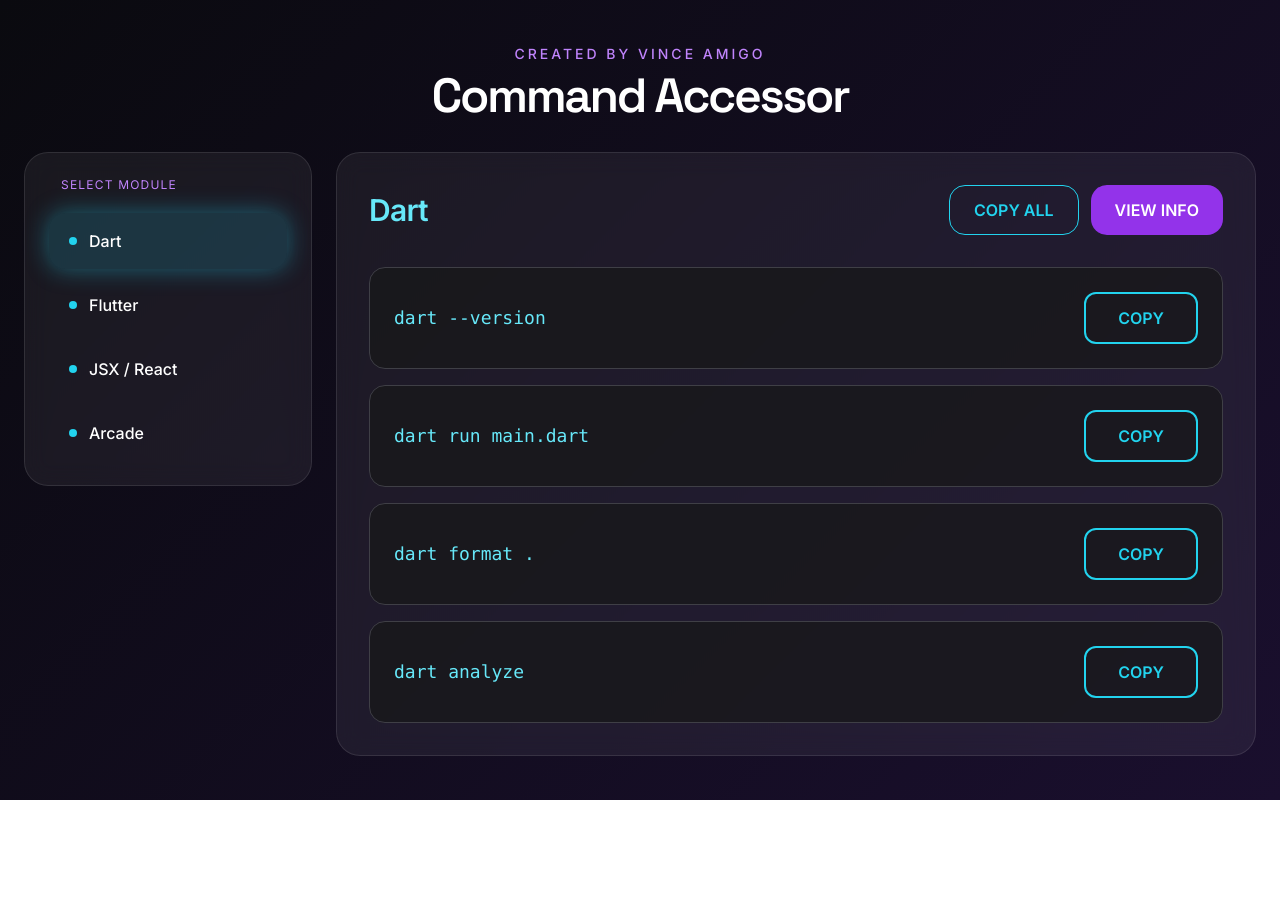
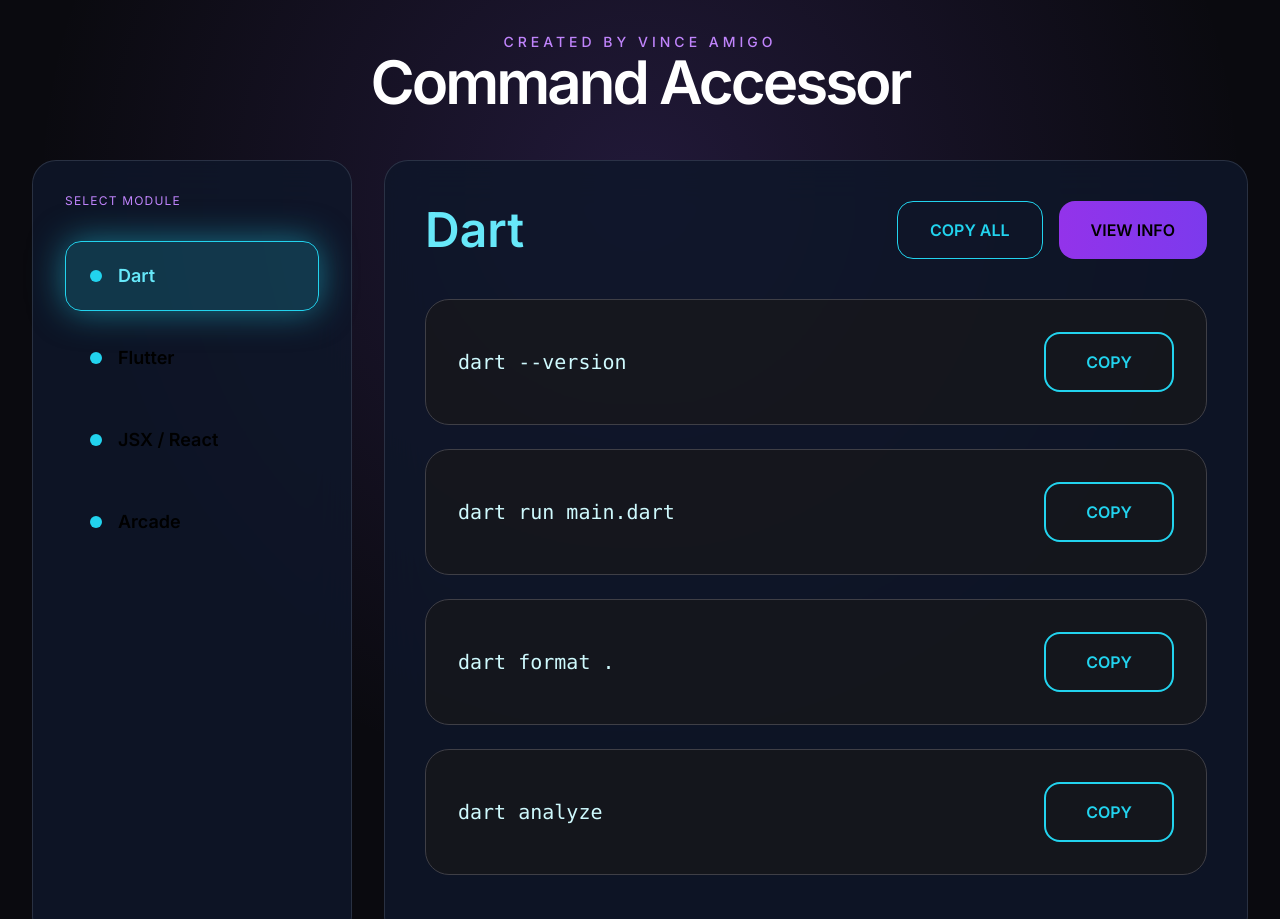
Before and after one commit to venzvideos/My-commands-2, a plain HTML site: page index.html in a window 1280 px wide. Shown: the top 919 px of the page. Before the commit the page ends 800 px from the top, so only its background shows below. Drawn offline with nearby package versions, Linux system fonts and the light colour scheme.

Commit message:
Update index.html

```diff
--- a/index.html
+++ b/index.html
@@ -3,178 +3,132 @@
 <head>
   <meta charset="UTF-8" />
   <meta name="viewport" content="width=device-width, initial-scale=1.0"/>
-  <title>Command Accessor • by Vince Amigo</title>
+  <title>Command Accessor — Vince Amigo</title>
   <script src="https://cdn.tailwindcss.com"></script>
   <link rel="stylesheet" href="https://cdnjs.cloudflare.com/ajax/libs/font-awesome/6.6.0/css/all.min.css"/>
   <style>
-    @import url('https://fonts.googleapis.com/css2?family=Inter:wght@400;500;600&family=Space+Grotesk:wght@500;600&display=swap');
+    @import url('https://fonts.googleapis.com/css2?family=Inter:wght@400;500;600&family=Space+Grotesk:wght@500;600;700&display=swap');
 
     body {
       font-family: 'Inter', sans-serif;
-      background: linear-gradient(135deg, #0a0a0f 0%, #1a0f2e 100%);
+      background: radial-gradient(circle at 50% 20%, rgba(139, 92, 246, 0.18), transparent 60%),
+                  #0a0a0f;
+      min-height: 100vh;
     }
-    .title-font { font-family: 'Space Grotesk', sans-serif; }
+
+    .glass {
+      background: rgba(15, 23, 42, 0.85);
+      backdrop-filter: blur(20px);
+      border: 1px solid rgba(148, 163, 184, 0.2);
+    }
 
     .module {
-      transition: all 0.3s cubic-bezier(0.4, 0, 0.2, 1);
+      transition: all 0.4s cubic-bezier(0.23, 1, 0.32, 1);
     }
     .module.active {
-      background: rgba(34, 211, 238, 0.15);
-      border-color: #22d3ee;
-      box-shadow: 0 0 25px rgba(34, 211, 238, 0.4);
+      background: rgba(34, 211, 238, 0.18);
+      border: 1px solid #22d3ee;
+      box-shadow: 0 0 35px rgba(34, 211, 238, 0.5);
+      color: #67e8f9;
     }
-    .glass {
-      background: rgba(255, 255, 255, 0.06);
-      backdrop-filter: blur(12px);
-      border: 1px solid rgba(255, 255, 255, 0.1);
+
+    .glow-btn {
+      transition: all 0.4s cubic-bezier(0.23, 1, 0.32, 1);
+    }
+    .glow-btn:hover {
+      box-shadow: 0 0 30px #22d3ee;
+      transform: translateY(-2px);
     }
   </style>
 </head>
-<body class="min-h-screen text-white flex items-center justify-center p-6">
+<body class="flex items-center justify-center p-8">
   <div class="max-w-7xl w-full">
-    <!-- Header -->
-    <div class="text-center mb-8">
-      <p class="text-purple-400 text-sm tracking-[3px] font-medium">CREATED BY VINCE AMIGO</p>
-      <h1 class="title-font text-5xl font-semibold tracking-tighter mt-2">Command Accessor</h1>
+    <div class="text-center mb-12">
+      <p class="text-purple-400 tracking-[4px] text-sm font-medium">CREATED BY VINCE AMIGO</p>
+      <h1 class="text-6xl font-bold tracking-tighter text-white">Command Accessor</h1>
     </div>
 
-    <div class="flex gap-6">
+    <div class="flex gap-8">
       <!-- Sidebar -->
-      <div class="w-72 glass rounded-3xl p-6 h-fit">
-        <h2 class="text-purple-400 text-xs tracking-widest mb-5 pl-3">SELECT MODULE</h2>
+      <div class="w-80 glass rounded-3xl p-8">
+        <h2 class="text-purple-400 text-xs tracking-widest mb-8">SELECT MODULE</h2>
 
-        <div onclick="switchModule(0)" class="module active flex items-center gap-3 px-5 py-4 rounded-2xl cursor-pointer mb-2">
-          <div class="w-2 h-2 bg-cyan-400 rounded-full"></div>
-          <span class="font-medium">Dart</span>
+        <div onclick="switchModule(0)" class="module active px-6 py-5 rounded-2xl cursor-pointer mb-3 flex items-center gap-4 border border-transparent">
+          <div class="w-3 h-3 bg-cyan-400 rounded-full"></div>
+          <span class="font-semibold text-lg">Dart</span>
         </div>
-        <div onclick="switchModule(1)" class="module flex items-center gap-3 px-5 py-4 rounded-2xl cursor-pointer mb-2">
-          <div class="w-2 h-2 bg-cyan-400 rounded-full"></div>
-          <span class="font-medium">Flutter</span>
+        <div onclick="switchModule(1)" class="module px-6 py-5 rounded-2xl cursor-pointer mb-3 flex items-center gap-4 border border-transparent">
+          <div class="w-3 h-3 bg-cyan-400 rounded-full"></div>
+          <span class="font-semibold text-lg">Flutter</span>
         </div>
-        <div onclick="switchModule(2)" class="module flex items-center gap-3 px-5 py-4 rounded-2xl cursor-pointer mb-2">
-          <div class="w-2 h-2 bg-cyan-400 rounded-full"></div>
-          <span class="font-medium">JSX / React</span>
+        <div onclick="switchModule(2)" class="module px-6 py-5 rounded-2xl cursor-pointer mb-3 flex items-center gap-4 border border-transparent">
+          <div class="w-3 h-3 bg-cyan-400 rounded-full"></div>
+          <span class="font-semibold text-lg">JSX / React</span>
         </div>
-        <div onclick="switchModule(3)" class="module flex items-center gap-3 px-5 py-4 rounded-2xl cursor-pointer">
-          <div class="w-2 h-2 bg-cyan-400 rounded-full"></div>
-          <span class="font-medium">Arcade</span>
+        <div onclick="switchModule(3)" class="module px-6 py-5 rounded-2xl cursor-pointer flex items-center gap-4 border border-transparent">
+          <div class="w-3 h-3 bg-cyan-400 rounded-full"></div>
+          <span class="font-semibold text-lg">Arcade</span>
         </div>
       </div>
 
       <!-- Main Panel -->
-      <div class="flex-1 glass rounded-3xl p-8" id="main-panel">
-        <!-- Content will be injected by JavaScript -->
-      </div>
+      <div class="flex-1 glass rounded-3xl p-10" id="main-panel"></div>
     </div>
   </div>
 
   <script>
-    const modules = [
-      {
-        name: "Dart",
-        commands: [
-          { cmd: "dart --version", label: "Check Version" },
-          { cmd: "dart run main.dart", label: "Run Project" },
-          { cmd: "dart format .", label: "Format Code" },
-          { cmd: "dart analyze", label: "Analyze" }
-        ]
-      },
-      {
-        name: "Flutter",
-        commands: [
-          { cmd: "flutter doctor", label: "Health Check" },
-          { cmd: "flutter pub get", label: "Get Packages" },
-          { cmd: "flutter run", label: "Run App" },
-          { cmd: "flutter build apk", label: "Build APK" }
-        ]
-      },
-      {
-        name: "JSX / React",
-        commands: [
-          { cmd: "npm install", label: "Install Dependencies" },
-          { cmd: "npm run dev", label: "Start Dev Server" },
-          { cmd: "npm start", label: "Start Production" },
-          { cmd: "npm run build", label: "Build Project" }
-        ]
-      },
-      {
-        name: "Arcade",
-        commands: [
-          { cmd: "arcade start", label: "Start Arcade" },
-          { cmd: "arcade deploy", label: "Deploy" }
-        ]
-      }
+    const data = [
+      {name: "Dart", cmds: ["dart --version", "dart run main.dart", "dart format .", "dart analyze"]},
+      {name: "Flutter", cmds: ["flutter doctor", "flutter pub get", "flutter run", "flutter build apk"]},
+      {name: "JSX / React", cmds: ["npm install", "npm run dev", "npm start", "npm run build"]},
+      {name: "Arcade", cmds: ["arcade start", "arcade deploy"]}
     ];
 
-    function switchModule(index) {
-      const panel = document.getElementById('main-panel');
-      const mod = modules[index];
-
+    function switchModule(n) {
+      const mod = data[n];
       let html = `
-        <div class="flex justify-between items-center mb-8">
-          <h2 class="text-3xl font-semibold tracking-tight text-cyan-300">${mod.name}</h2>
-          <div class="flex gap-3">
-            <button onclick="copyAll(${index})"
-                    class="px-6 py-3 border border-cyan-400 text-cyan-400 rounded-2xl hover:bg-cyan-400 hover:text-black transition-all font-semibold">
-              COPY ALL
-            </button>
-            <button onclick="alert('More info coming soon!')"
-                    class="px-6 py-3 bg-purple-600 hover:bg-purple-500 rounded-2xl transition-all font-semibold">
-              VIEW INFO
-            </button>
+        <div class="flex justify-between items-center mb-10">
+          <h2 class="text-5xl font-bold text-cyan-300">${mod.name}</h2>
+          <div class="flex gap-4">
+            <button onclick="copyAll(${n})" class="glow-btn px-8 py-4 border border-cyan-400 text-cyan-400 rounded-2xl font-semibold">COPY ALL</button>
+            <button onclick="alert('More documentation coming soon!')" class="glow-btn px-8 py-4 bg-gradient-to-r from-purple-600 to-violet-600 rounded-2xl font-semibold">VIEW INFO</button>
           </div>
         </div>
-
-        <div class="space-y-4">
       `;
 
-      mod.commands.forEach(item => {
+      mod.cmds.forEach(cmd => {
         html += `
-          <div class="group bg-zinc-900/80 border border-zinc-700 hover:border-cyan-500 rounded-2xl p-6 flex justify-between items-center transition-all">
-            <div>
-              <code class="text-cyan-300 text-lg">${item.cmd}</code>
-            </div>
-            <button onclick="copyCommand('${item.cmd}')"
-                    class="px-8 py-3 bg-transparent border-2 border-cyan-400 text-cyan-400 rounded-xl hover:bg-cyan-400 hover:text-black font-bold transition-all">
-              COPY
-            </button>
+          <div class="bg-zinc-900/70 border border-zinc-700 hover:border-cyan-400 rounded-3xl p-8 flex justify-between items-center mb-6 transition-all">
+            <code class="text-xl font-mono text-cyan-100">${cmd}</code>
+            <button onclick="copy('${cmd}')" class="glow-btn px-10 py-4 border-2 border-cyan-400 text-cyan-400 rounded-2xl font-bold hover:bg-cyan-400 hover:text-black">COPY</button>
           </div>
         `;
       });
 
-      html += `</div>`;
-      panel.innerHTML = html;
+      document.getElementById("main-panel").innerHTML = html;
 
-      // Update active state
-      document.querySelectorAll('.module').forEach((el, i) => {
-        el.classList.toggle('active', i === index);
-      });
+      document.querySelectorAll('.module').forEach((el,i) => el.classList.toggle('active', i===n));
     }
 
-    function copyCommand(text) {
+    function copy(text) {
       navigator.clipboard.writeText(text);
-      const notif = document.createElement('div');
-      notif.textContent = 'Copied!';
-      notif.style.position = 'fixed';
-      notif.style.bottom = '20px';
-      notif.style.left = '50%';
-      notif.style.transform = 'translateX(-50%)';
-      notif.style.background = '#22d3ee';
-      notif.style.color = 'black';
-      notif.style.padding = '12px 24px';
-      notif.style.borderRadius = '9999px';
-      notif.style.fontWeight = 'bold';
-      document.body.appendChild(notif);
-      setTimeout(() => notif.remove(), 1500);
+      showToast("✅ Copied!");
     }
 
-    function copyAll(index) {
-      const cmds = modules[index].commands.map(c => c.cmd).join('\n');
-      navigator.clipboard.writeText(cmds);
-      alert('✅ All commands copied!');
+    function copyAll(n) {
+      const text = data[n].cmds.join('\n');
+      navigator.clipboard.writeText(text);
+      showToast("✅ All commands copied!");
     }
 
-    // Initialize with first module
+    function showToast(msg) {
+      const t = document.createElement('div');
+      t.textContent = msg;
+      t.style.cssText = `position:fixed; bottom:40px; left:50%; transform:translateX(-50%); background:#22d3ee; color:#000; padding:16px 32px; border-radius:9999px; font-weight:700;`;
+      document.body.appendChild(t);
+      setTimeout(() => t.remove(), 1600);
+    }
+
     window.onload = () => switchModule(0);
   </script>
 </body>
```
